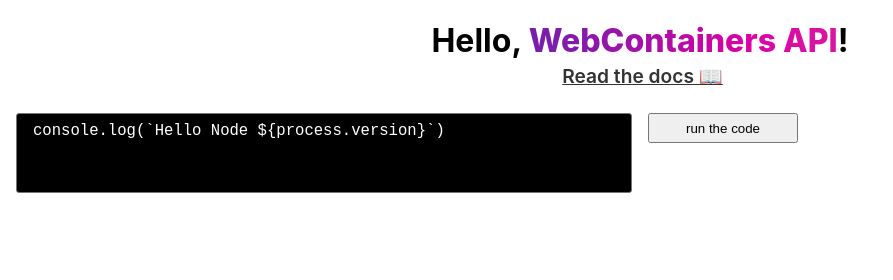
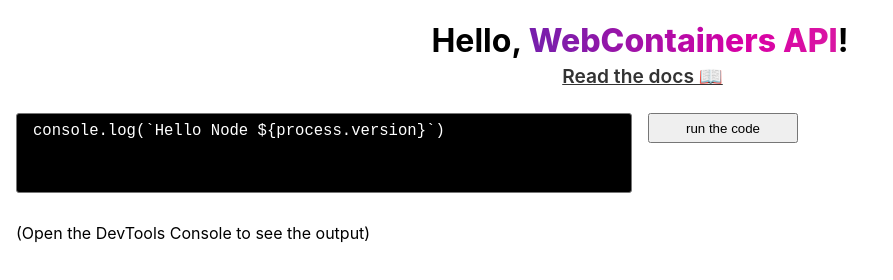
Before and after one commit to sulco/stackblitz-webcontainer-api-starter-no-deps, a website built with Vite: page index.html in a window 1280 px wide. Shown: the whole page, without its empty margins (0-893 px from the left). Built offline with nearby package versions, Linux system fonts and the light colour scheme; what @webcontainer/api would draw is missing.

Commit message:
add info

```diff
--- a/index.html
+++ b/index.html
@@ -16,6 +16,7 @@
       </p>
     </header>
     <div id="app"></div>
+    <p>(Open the DevTools Console to see the output)</p>
     <script type="module" src="/main.js"></script>
   </body>
 </html>
--- a/main.js
+++ b/main.js
@@ -12,7 +12,6 @@
   });
 
   buttonEl.addEventListener('click', () => {
-    console.info('running `node index.js`')
     run();
   })
 
```
